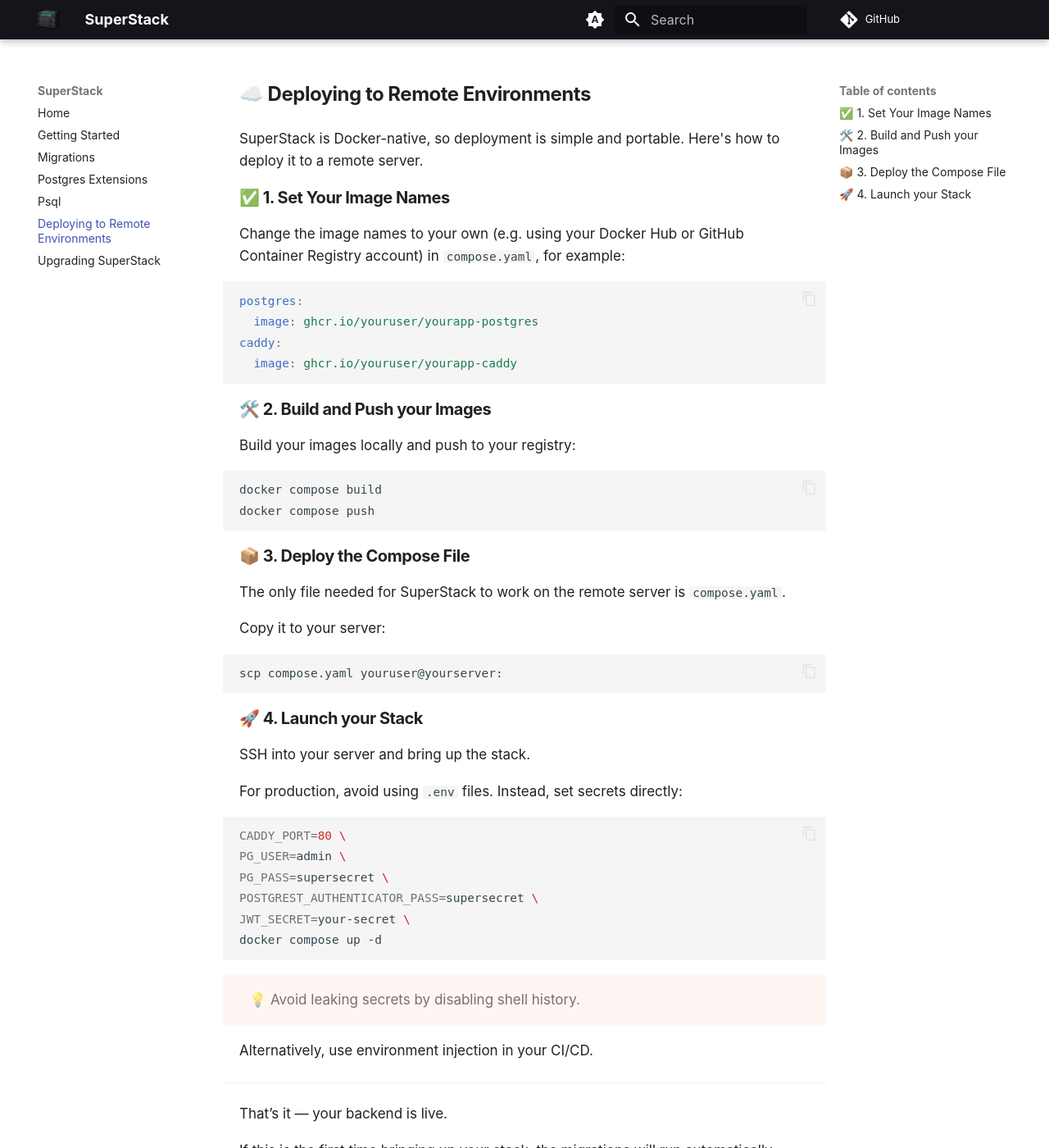
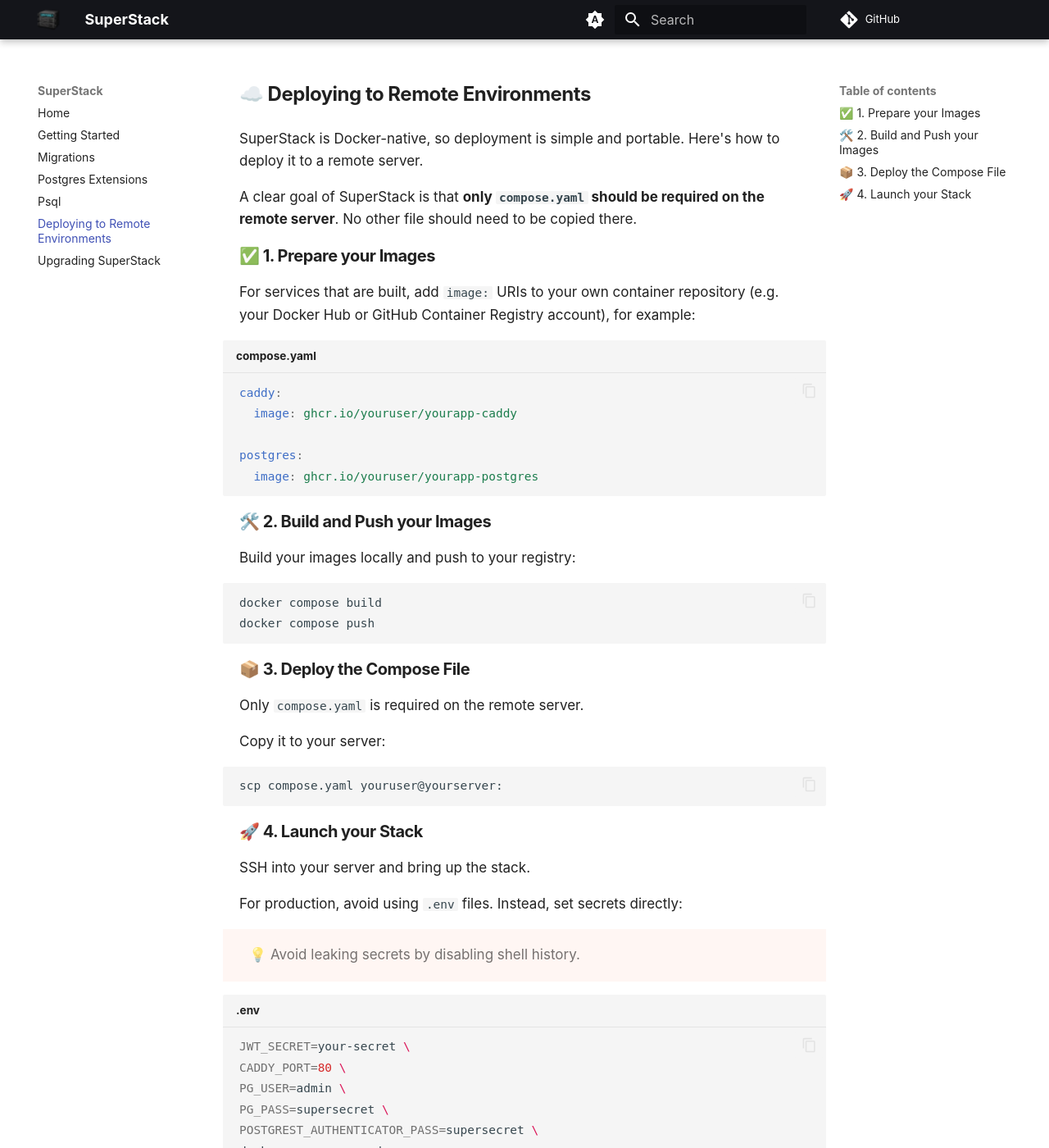
Before and after one commit to explodinglabs/superstack.docs, an MkDocs documentation site: the page built from docs/deploying.md, in a window 1280 px wide and 1400 px high. Shown: the whole window at 82% size. Built offline with MkDocs 1.6.1 and Material for MkDocs 9.7.7, drawn with Linux system fonts in a browser that asks for light colours; comment, search, counter and statistics services are not loaded.

Commit message:
Adjust deploying doc

````diff
--- a/docs/deploying.md
+++ b/docs/deploying.md
@@ -1,18 +1,22 @@
 # ☁️ Deploying to Remote Environments
 
-SuperStack is Docker-native, so deployment is simple and portable. Here's
-how to deploy it to a remote server.
+SuperStack is Docker-native, so deployment is simple and portable. Here's how
+to deploy it to a remote server.
 
-## ✅ 1. Set Your Image Names
+A clear goal of SuperStack is that **only `compose.yaml` should be required on
+the remote server**. No other file should need to be copied there.
 
-Change the image names to your own (e.g. using your Docker Hub or GitHub
-Container Registry account) in `compose.yaml`, for example:
+## ✅ 1. Prepare your Images
 
-```yaml
+For services that are built, add `image:` URIs to your own container repository
+(e.g. your Docker Hub or GitHub Container Registry account), for example:
+
+```yaml title="compose.yaml"
+caddy:
+  image: ghcr.io/youruser/yourapp-caddy
+
 postgres:
   image: ghcr.io/youruser/yourapp-postgres
-caddy:
-  image: ghcr.io/youruser/yourapp-caddy
 ```
 
 ## 🛠️ 2. Build and Push your Images
@@ -26,8 +30,7 @@
 
 ## 📦 3. Deploy the Compose File
 
-The only file needed for SuperStack to work on the remote server is
-`compose.yaml`.
+Only `compose.yaml` is required on the remote server.
 
 Copy it to your server:
 
@@ -41,16 +44,16 @@
 
 For production, avoid using `.env` files. Instead, set secrets directly:
 
-```sh
+> 💡 Avoid leaking secrets by disabling shell history.
+
+```sh title=".env"
+JWT_SECRET=your-secret \
 CADDY_PORT=80 \
 PG_USER=admin \
 PG_PASS=supersecret \
 POSTGREST_AUTHENTICATOR_PASS=supersecret \
-JWT_SECRET=your-secret \
 docker compose up -d
 ```
-
-> 💡 Avoid leaking secrets by disabling shell history.
 
 Alternatively, use environment injection in your CI/CD.
 
````
